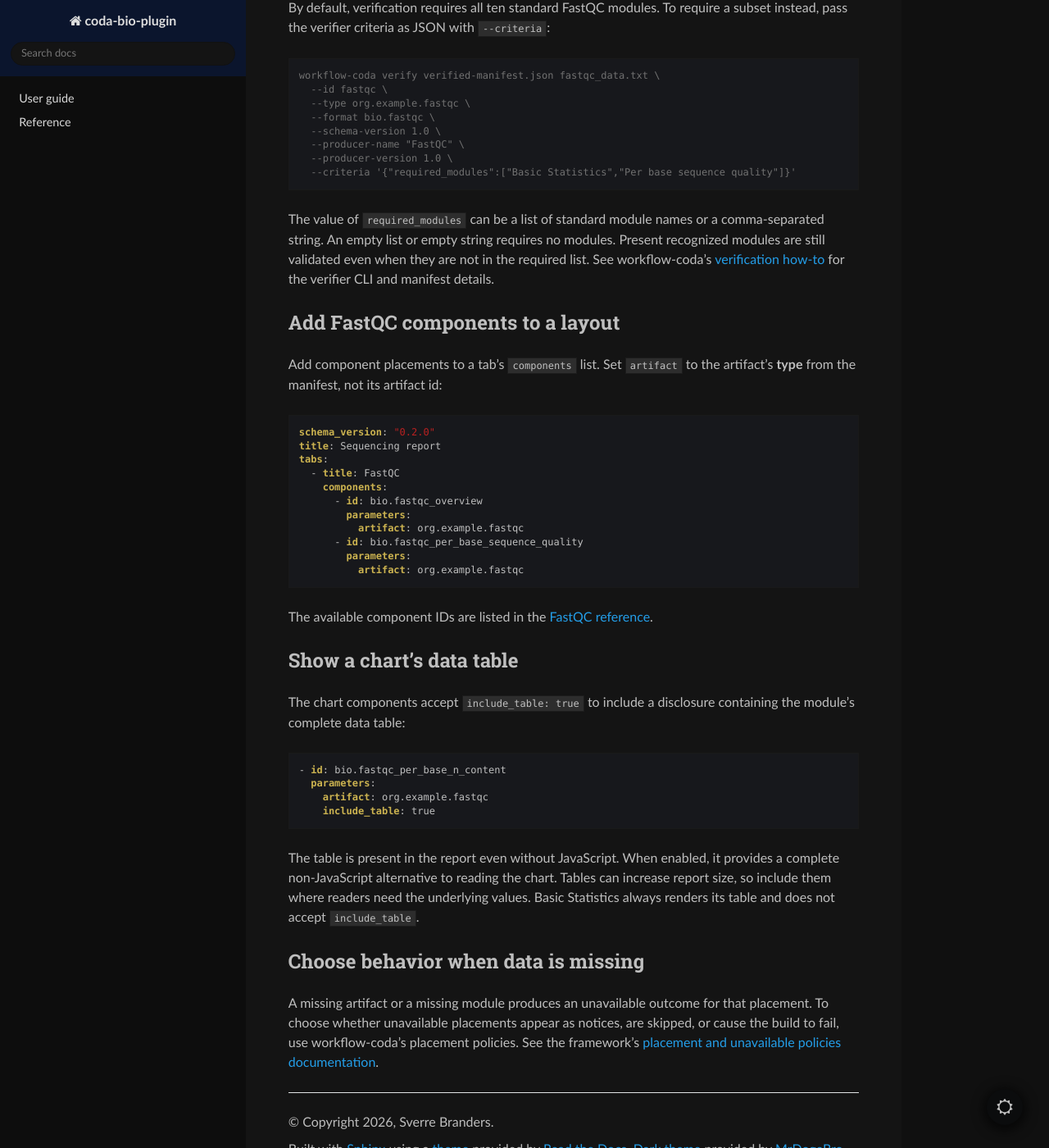
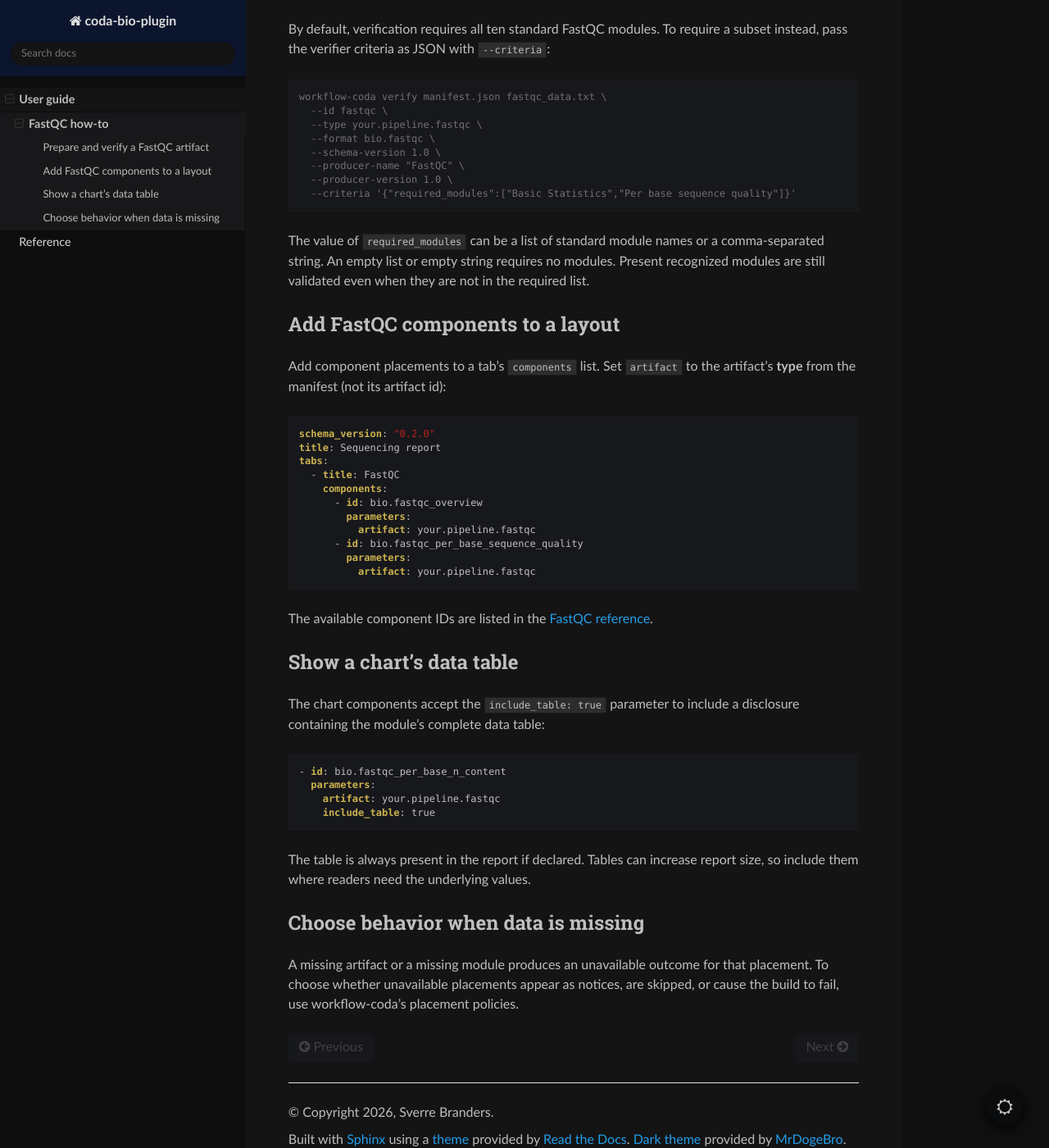
Before and after one commit to Rounge-lab/coda-bio-plugin, a Sphinx documentation site: the page built from docs/source/user-guide/content/fastqc-how-to.rst, in a window 1280 px wide and 1400 px high, scrolled down 677 px. Shown: the whole window at 82% size. Built offline with Sphinx 7.4.7 and the Read the Docs theme 3.1.0, drawn with Linux system fonts in a browser that asks for light colours; some of the changed text lies outside the part shown.

Commit message:
Improved documentation

```diff
--- a/docs/source/index.rst
+++ b/docs/source/index.rst
@@ -4,7 +4,7 @@ workflow-coda bio plugin
 User documentation for ``coda-bio-plugin``, a collection of
 bioinformatics-oriented components for workflow-coda reports.
 
-:doc:`User guide <user/index>`
+:doc:`User guide <user-guide/index>`
 
 :doc:`Reference <reference/index>`
 
--- a/docs/source/fastqc/how-to.rst
+++ b/docs/source/user-guide/content/fastqc-how-to.rst
@@ -2,40 +2,42 @@ FastQC how-to
 =============
 
 This page covers common tasks for using the FastQC plugin. For complete
-parameter and output details, see the :doc:`reference`.
+parameter and output details, see the
+:doc:`FastQC reference <../../reference/content/fastqc>`.
 
 Prepare and verify a FastQC artifact
 ------------------------------------
 
-FastQC usually writes its report inside a directory named
-``fastqc_data.txt``. Extract the file from the FastQC output archive if
-necessary, then place it next to the manifest you will create.
+FastQC produces an archive of result files ``{sample_name}_fastqc.zip``. This
+archive contains the artifact file recognized by ``coda-bio`` named
+``fastqc_data.txt``. Extract the archive and use ``workflow-coda`` to generate
+a manifest file for the artifact:
 
 From the directory containing ``fastqc_data.txt``, run:
 
 .. code-block:: console
 
-   workflow-coda verify verified-manifest.json fastqc_data.txt \
+   workflow-coda verify manifest.json fastqc_data.txt \
      --id fastqc \
-     --type org.example.fastqc \
+     --type your.pipeline.fastqc \
      --format bio.fastqc \
      --schema-version 1.0 \
      --producer-name "FastQC" \
      --producer-version 1.0
 
-This creates ``verified-manifest.json`` with a complete artifact declaration.
-The artifact format must be ``bio.fastqc``. The artifact type,
-``org.example.fastqc`` in this example, is the value layouts use to select the
-artifact.
+This creates ``manifest.json`` with a complete artifact declaration, provided
+the ``fastqc_data.txt`` file was intact.  The artifact format must be
+``bio.fastqc``. The artifact type, ``your.plugin.fastqc`` in this example, is
+the value your layout declaration should use to select the artifact.
 
 By default, verification requires all ten standard FastQC modules. To require
 a subset instead, pass the verifier criteria as JSON with ``--criteria``:
 
 .. code-block:: console
 
-   workflow-coda verify verified-manifest.json fastqc_data.txt \
+   workflow-coda verify manifest.json fastqc_data.txt \
      --id fastqc \
-     --type org.example.fastqc \
+     --type your.pipeline.fastqc \
      --format bio.fastqc \
      --schema-version 1.0 \
      --producer-name "FastQC" \
@@ -45,15 +47,13 @@ a subset instead, pass the verifier criteria as JSON with ``--criteria``:
 The value of ``required_modules`` can be a list of standard module names or a
 comma-separated string. An empty list or empty string requires no modules.
 Present recognized modules are still validated even when they are not in the
-required list. See workflow-coda's
-`verification how-to <https://github.com/sverre-branders/workflow-coda/blob/main/docs/source/user/how-to/producing-manifests.rst>`_
-for the verifier CLI and manifest details.
+required list.
 
 Add FastQC components to a layout
 ---------------------------------
 
 Add component placements to a tab's ``components`` list. Set ``artifact`` to
-the artifact's **type** from the manifest, not its artifact id:
+the artifact's **type** from the manifest (not its artifact id):
 
 .. code-block:: yaml
 
@@ -64,31 +64,29 @@ the artifact's **type** from the manifest, not its artifact id:
        components:
          - id: bio.fastqc_overview
            parameters:
-             artifact: org.example.fastqc
+             artifact: your.pipeline.fastqc
          - id: bio.fastqc_per_base_sequence_quality
            parameters:
-             artifact: org.example.fastqc
+             artifact: your.pipeline.fastqc
 
-The available component IDs are listed in the :doc:`reference`.
+The available component IDs are listed in the
+:doc:`FastQC reference <../../reference/content/fastqc>`.
 
 Show a chart's data table
 -------------------------
 
-The chart components accept ``include_table: true`` to include a disclosure
-containing the module's complete data table:
+The chart components accept the ``include_table: true`` parameter to include a
+disclosure containing the module's complete data table:
 
 .. code-block:: yaml
 
    - id: bio.fastqc_per_base_n_content
      parameters:
-       artifact: org.example.fastqc
+       artifact: your.pipeline.fastqc
        include_table: true
 
-The table is present in the report even without JavaScript. When enabled, it
-provides a complete non-JavaScript alternative to reading the chart. Tables
-can increase report size, so include them where readers need the underlying
-values. Basic Statistics always renders its table and does not accept
-``include_table``.
+The table is always present in the report if declared. Tables can increase
+report size, so include them where readers need the underlying values.
 
 Choose behavior when data is missing
 ------------------------------------
@@ -96,5 +94,4 @@ Choose behavior when data is missing
 A missing artifact or a missing module produces an unavailable outcome for
 that placement. To choose whether unavailable placements appear as notices,
 are skipped, or cause the build to fail, use workflow-coda's placement
-policies. See the framework's
-`placement and unavailable policies documentation <https://github.com/sverre-branders/workflow-coda/tree/main/docs/source/user>`_.
+policies.
```
Also changed, not shown: other parts of docs/source/index.rst (+1 -1 lines), docs/source/fastqc/explanation.rst (deleted, +0 -29 lines), docs/source/fastqc/index.rst (deleted, +0 -27 lines), docs/source/fastqc/tutorial.rst (deleted, +0 -45 lines), docs/source/reference/content/fastqc.rst (renamed from docs/source/fastqc/reference.rst, +25 -17 lines), docs/source/reference/fastqc.rst (deleted, +0 -132 lines), docs/source/reference/index.rst (+1 -8 lines), docs/source/user-guide/index.rst (added, +9 -0 lines), docs/source/user/fastqc/explanation.rst (deleted, +0 -29 lines), docs/source/user/fastqc/how-to.rst (deleted, +0 -102 lines), docs/source/user/fastqc/index.rst (deleted, +0 -26 lines), docs/source/user/fastqc/tutorial.rst (deleted, +0 -45 lines), docs/source/user/index.rst (deleted, +0 -17 lines).
